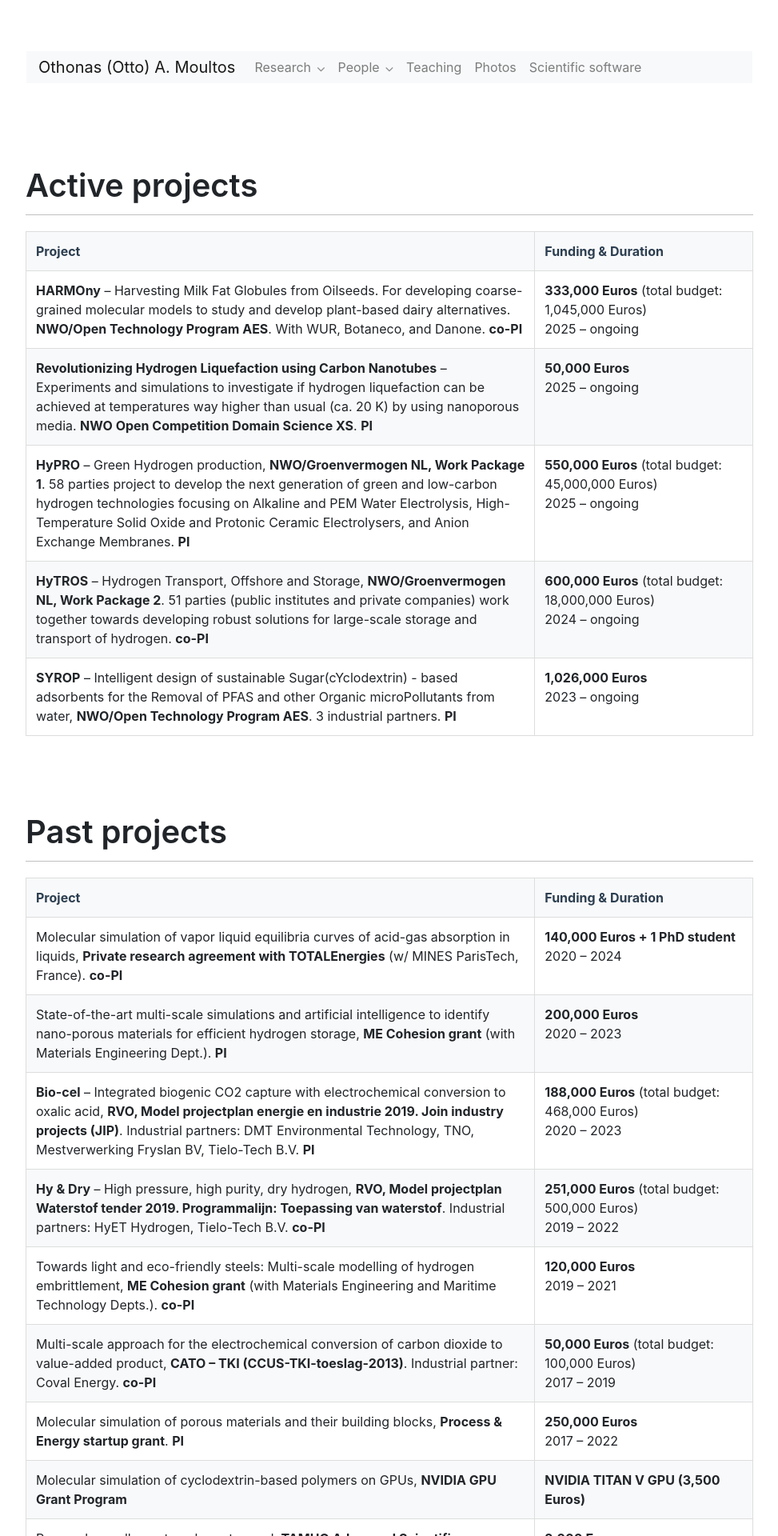
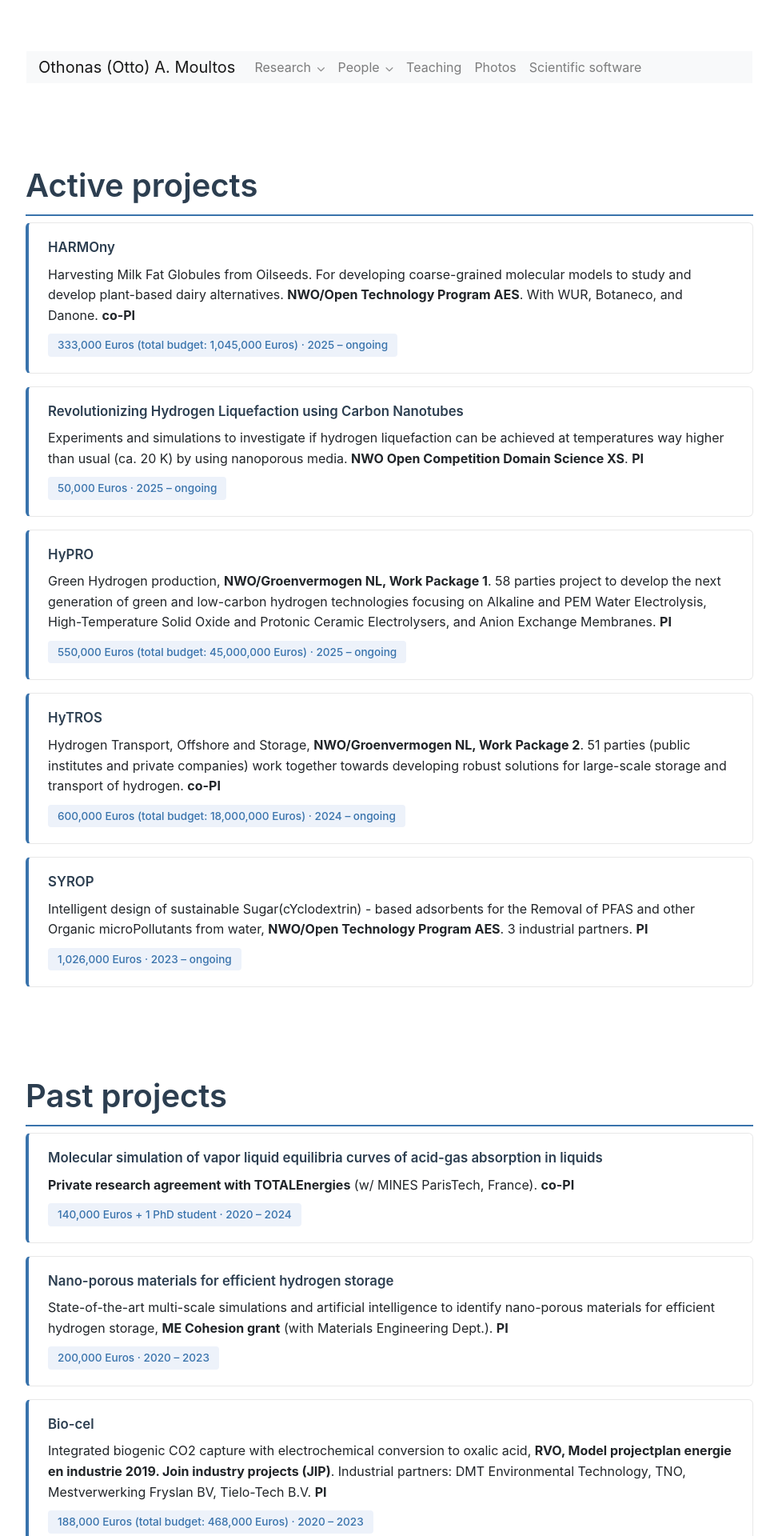
Before and after one commit to omoultosEthTuDelft/web, a Jekyll site: the page built from projects/index.md, in a window 1280 px wide. Shown: the top 1920 px of the page at 80% size, without its empty margins (153-1126 px from the left). Built offline with Jekyll 4.4.1, drawn with Linux system fonts in a browser that asks for light colours; nearby versions of some CDN libraries; some of the changed text lies outside the part shown.

Commit message:
newStyle

```diff
--- a/_layouts/default.html
+++ b/_layouts/default.html
@@ -80,7 +80,16 @@
     <hr>
 </div>
 
-<p class="text-center text-muted"><small>&copy; Othonas Moultos &nbsp; | &nbsp; Last Update: {{ site.time | date_to_string }} &nbsp; | &nbsp; Web site code on <a href="https://github.com/omoultosEthTuDelft/web">Github</a> </small></p>
+<footer class="site-footer">
+  <div class="footer-social">
+    <a href="https://github.com/omoultosEthTuDelft" title="GitHub"><i class="fa-brands fa-github"></i></a>
+    <a href="https://scholar.google.ca/citations?user=r6fFwkQAAAAJ&hl=en" title="Google Scholar"><i class="fa-solid fa-graduation-cap"></i></a>
+    <a href="https://nl.linkedin.com/in/othonas-moultos-498585a9" title="LinkedIn"><i class="fa-brands fa-linkedin-in"></i></a>
+    <a href="https://www.researchgate.net/profile/Othon-Moultos" title="ResearchGate"><i class="fa-brands fa-researchgate"></i></a>
+    <a href="https://orcid.org/0000-0001-7477-9684" title="ORCID"><i class="fa-brands fa-orcid"></i></a>
+  </div>
+  <small>&copy; Othonas Moultos &nbsp; | &nbsp; Last Update: {{ site.time | date_to_string }} &nbsp; | &nbsp; <a href="https://github.com/omoultosEthTuDelft/web">Source on Github</a></small>
+</footer>
 
 
     <script src="https://code.jquery.com/jquery-3.2.1.slim.min.js" integrity="sha384-KJ3o2DKtIkvYIK3UENzmM7KCkRr/rE9/Qpg6aAZGJwFDMVNA/GpGFF93hXpG5KkN" crossorigin="anonymous"></script>
--- a/css/theme.css
+++ b/css/theme.css
@@ -48,27 +48,30 @@ body {
 
 
 h1, h2 {
-  border-bottom: 1px solid #C0C0C0;
+  border-bottom: 2px solid #3973ac;
   margin-top: 1.8em;
   padding-bottom: 0.3em;
   font-weight: 600;
+  color: #2c3e50;
 }
 
 h3, h4 {
-  border-bottom: 1px dotted #D3D3D3;
+  border-bottom: 1px solid #d5e4f0;
   margin-top: 1.4em;
   padding-bottom: 0.2em;
   font-weight: 500;
+  color: #2c3e50;
 }
 
 h5, h6 {
   margin-top: 1.2em;
   font-weight: 500;
+  color: #34495e;
 }
 
 
-a         { color: #3973ac; }
-a:hover   { color: #000; }
+a         { color: #3973ac; transition: color 0.2s ease; }
+a:hover   { color: #1a5276; }
 a:visited { color: #3973ac; }
 
 /* Person cards for team page */
@@ -132,42 +135,43 @@ a:visited { color: #3973ac; }
 }
 
 .news-item {
-  padding: 10px 12px;
-  border-bottom: 1px solid #eee;
+  padding: 12px 16px;
+  margin-bottom: 6px;
+  border-radius: 6px;
+  border-left: 3px solid transparent;
   display: flex;
   align-items: flex-start;
-  gap: 10px;
-}
-
-.news-item:nth-child(odd) {
-  background-color: #f9f9f9;
-}
-
-.news-item:nth-child(even) {
-  background-color: #fff;
+  gap: 12px;
+  background-color: #f9fafb;
+  transition: background-color 0.2s ease, border-color 0.2s ease;
 }
 
 .news-item:hover {
-  background-color: #f0f7ff;
+  background-color: #edf2fa;
+  border-left-color: #3973ac;
 }
 
 .news-icon {
   flex-shrink: 0;
-  width: 20px;
-  text-align: center;
-  margin-top: 2px;
+  width: 28px;
+  height: 28px;
+  display: flex;
+  align-items: center;
+  justify-content: center;
+  border-radius: 50%;
+  font-size: 0.8rem;
 }
 
-.news-icon.paper { color: #2196F3; }
-.news-icon.graduation { color: #4CAF50; }
-.news-icon.award { color: #FFC107; }
-.news-icon.event { color: #9C27B0; }
-.news-icon.grant { color: #FF9800; }
-.news-icon.welcome { color: #00BCD4; }
+.news-icon.paper { color: #2196F3; background-color: #e3f2fd; }
+.news-icon.graduation { color: #4CAF50; background-color: #e8f5e9; }
+.news-icon.award { color: #F59E0B; background-color: #fef9e7; }
+.news-icon.event { color: #9C27B0; background-color: #f3e5f5; }
+.news-icon.grant { color: #FF9800; background-color: #fff3e0; }
+.news-icon.welcome { color: #00BCD4; background-color: #e0f7fa; }
 
 .news-content {
   flex: 1;
-  line-height: 1.5;
+  line-height: 1.6;
 }
 
 /* Publications year headers */
@@ -197,3 +201,82 @@ a:visited { color: #3973ac; }
 .pub-item:hover {
   background-color: #f8f9fa;
 }
+
+/* Footer */
+.site-footer {
+  background-color: #f8f9fa;
+  border-top: 2px solid #3973ac;
+  padding: 24px 0 18px;
+  margin-top: 30px;
+  text-align: center;
+  color: #666;
+  font-size: 0.85rem;
+}
+
+.footer-social {
+  margin-bottom: 10px;
+}
+
+.footer-social a {
+  display: inline-flex;
+  align-items: center;
+  justify-content: center;
+  width: 36px;
+  height: 36px;
+  border-radius: 50%;
+  background-color: #3973ac;
+  color: #fff;
+  margin: 0 5px;
+  font-size: 1rem;
+  text-decoration: none;
+  transition: background-color 0.2s ease, transform 0.2s ease;
+}
+
+.footer-social a:hover {
+  background-color: #1a5276;
+  transform: translateY(-2px);
+}
+
+.footer-social a:visited {
+  color: #fff;
+}
+
+/* Project cards */
+.project-card {
+  background: #fff;
+  border: 1px solid #e8e8e8;
+  border-left: 4px solid #3973ac;
+  border-radius: 6px;
+  padding: 20px 24px;
+  margin-bottom: 16px;
+  transition: box-shadow 0.2s ease;
+}
+
+.project-card:hover {
+  box-shadow: 0 3px 10px rgba(0,0,0,0.08);
+}
+
+.project-card h4 {
+  border-bottom: none;
+  margin-top: 0;
+  margin-bottom: 8px;
+  font-size: 1.05rem;
+  font-weight: 600;
+  color: #2c3e50;
+}
+
+.project-card p {
+  margin: 0;
+  line-height: 1.6;
+}
+
+.project-card .funding {
+  display: inline-block;
+  margin-top: 10px;
+  padding: 4px 12px;
+  background-color: #edf2fa;
+  border-radius: 4px;
+  font-size: 0.85rem;
+  font-weight: 500;
+  color: #3973ac;
+}
--- a/projects/index.md
+++ b/projects/index.md
@@ -4,127 +4,100 @@ layout: default
 title: "Research projects"
 ---
 
-<!-- <div id="research-projects" class="row">
-<div  style="text-align: justify;" class="col-sm-12">
-	<br/><br/>
-<h5>Active projects</h5> -->
-
-<style>
-    .projects-table {
-        width: 100%;
-        border-collapse: collapse;
-        margin-top: 20px;
-    }
-    .projects-table th, .projects-table td {
-        border: 1px solid #ddd;
-        padding: 12px;
-        text-align: left;
-        vertical-align: top;
-    }
-    .projects-table th {
-        background-color: #f8f9fa;
-        font-weight: bold;
-        color: #2c3e50;
-    }
-    .projects-table tr:nth-child(even) {
-        background-color: #f8f9fa;
-    }
-    .project-column {
-        width: 70%;
-    }
-    .funding-column {
-        width: 30%;
-    }
-</style>
-
-<section markdown="1">
+<section>
 <br/>
 <h1>Active projects</h1>
 
-<table class="projects-table">
-    <thead>
-        <tr>
-            <th class="project-column">Project</th>
-            <th class="funding-column">Funding & Duration</th>
-        </tr>
-    </thead>
-    <tbody>
-        <tr>
-            <td><strong>HARMOny</strong> – Harvesting Milk Fat Globules from Oilseeds. For developing coarse-grained molecular models to study and develop plant-based dairy alternatives. <strong>NWO/Open Technology Program AES</strong>. With WUR, Botaneco, and Danone. <strong>co-PI</strong></td>
-            <td><strong>333,000 Euros</strong> (total budget: 1,045,000 Euros)<br>2025 – ongoing</td>
-        </tr>
-        <tr>
-            <td><strong>Revolutionizing Hydrogen Liquefaction using Carbon Nanotubes</strong> – Experiments and simulations to investigate if hydrogen liquefaction can be achieved at temperatures way higher than usual (ca. 20 K) by using nanoporous media. <strong>NWO Open Competition Domain Science XS</strong>. <strong>PI</strong></td>
-            <td><strong>50,000 Euros</strong> <br>2025 – ongoing</td>
-        </tr>
-        <tr>
-            <td><strong>HyPRO</strong> – Green Hydrogen production, <strong>NWO/Groenvermogen NL, Work Package 1</strong>. 58 parties project to develop the next generation of green and low-carbon hydrogen technologies focusing on Alkaline and PEM Water Electrolysis, High-Temperature Solid Oxide and Protonic Ceramic Electrolysers, and Anion Exchange Membranes. <strong>PI</strong></td>
-            <td><strong>550,000 Euros</strong> (total budget: 45,000,000 Euros)<br>2025 – ongoing</td>
-        </tr>
-        <tr>
-            <td><strong>HyTROS</strong> – Hydrogen Transport, Offshore and Storage, <strong>NWO/Groenvermogen NL, Work Package 2</strong>. 51 parties (public institutes and private companies) work together towards developing robust solutions for large-scale storage and transport of hydrogen. <strong>co-PI</strong></td>
-            <td><strong>600,000 Euros</strong> (total budget: 18,000,000 Euros)<br>2024 – ongoing</td>
-        </tr>
-        <tr>
-            <td><strong>SYROP</strong> – Intelligent design of sustainable Sugar(cYclodextrin) - based adsorbents for the Removal of PFAS and other Organic microPollutants from water, <strong>NWO/Open Technology Program AES</strong>. 3 industrial partners. <strong>PI</strong></td>
-            <td><strong>1,026,000 Euros</strong><br>2023 – ongoing</td>
-        </tr>
-    </tbody>
-</table>
+<div class="project-card">
+  <h4>HARMOny</h4>
+  <p>Harvesting Milk Fat Globules from Oilseeds. For developing coarse-grained molecular models to study and develop plant-based dairy alternatives. <strong>NWO/Open Technology Program AES</strong>. With WUR, Botaneco, and Danone. <strong>co-PI</strong></p>
+  <span class="funding">333,000 Euros (total budget: 1,045,000 Euros) &middot; 2025 – ongoing</span>
+</div>
+
+<div class="project-card">
+  <h4>Revolutionizing Hydrogen Liquefaction using Carbon Nanotubes</h4>
+  <p>Experiments and simulations to investigate if hydrogen liquefaction can be achieved at temperatures way higher than usual (ca. 20 K) by using nanoporous media. <strong>NWO Open Competition Domain Science XS</strong>. <strong>PI</strong></p>
+  <span class="funding">50,000 Euros &middot; 2025 – ongoing</span>
+</div>
+
+<div class="project-card">
+  <h4>HyPRO</h4>
+  <p>Green Hydrogen production, <strong>NWO/Groenvermogen NL, Work Package 1</strong>. 58 parties project to develop the next generation of green and low-carbon hydrogen technologies focusing on Alkaline and PEM Water Electrolysis, High-Temperature Solid Oxide and Protonic Ceramic Electrolysers, and Anion Exchange Membranes. <strong>PI</strong></p>
+  <span class="funding">550,000 Euros (total budget: 45,000,000 Euros) &middot; 2025 – ongoing</span>
+</div>
+
+<div class="project-card">
+  <h4>HyTROS</h4>
+  <p>Hydrogen Transport, Offshore and Storage, <strong>NWO/Groenvermogen NL, Work Package 2</strong>. 51 parties (public institutes and private companies) work together towards developing robust solutions for large-scale storage and transport of hydrogen. <strong>co-PI</strong></p>
+  <span class="funding">600,000 Euros (total budget: 18,000,000 Euros) &middot; 2024 – ongoing</span>
+</div>
+
+<div class="project-card">
+  <h4>SYROP</h4>
+  <p>Intelligent design of sustainable Sugar(cYclodextrin) - based adsorbents for the Removal of PFAS and other Organic microPollutants from water, <strong>NWO/Open Technology Program AES</strong>. 3 industrial partners. <strong>PI</strong></p>
+  <span class="funding">1,026,000 Euros &middot; 2023 – ongoing</span>
+</div>
 
 </section>
 
 <br/>
 
-<section markdown="1">
+<section>
 
 <h1>Past projects</h1>
 
-<table class="projects-table">
-    <thead>
-        <tr>
-            <th class="project-column">Project</th>
-            <th class="funding-column">Funding & Duration</th>
-        </tr>
-    </thead>
-    <tbody>
-        <tr>
-            <td>Molecular simulation of vapor liquid equilibria curves of acid-gas absorption in liquids, <strong>Private research agreement with TOTALEnergies</strong> (w/ MINES ParisTech, France). <strong>co-PI</strong></td>
-            <td><strong>140,000 Euros + 1 PhD student</strong><br>2020 – 2024</td>
-        </tr>
-        <tr>
-            <td>State-of-the-art multi-scale simulations and artificial intelligence to identify nano-porous materials for efficient hydrogen storage, <strong>ME Cohesion grant</strong> (with Materials Engineering Dept.). <strong>PI</strong></td>
-            <td><strong>200,000 Euros</strong><br>2020 – 2023</td>
-        </tr>
-        <tr>
-            <td><strong>Bio-cel</strong> – Integrated biogenic CO2 capture with electrochemical conversion to oxalic acid, <strong>RVO, Model projectplan energie en industrie 2019. Join industry projects (JIP)</strong>. Industrial partners: DMT Environmental Technology, TNO, Mestverwerking Fryslan BV, Tielo-Tech B.V. <strong>PI</strong></td>
-            <td><strong>188,000 Euros</strong> (total budget: 468,000 Euros)<br>2020 – 2023</td>
-        </tr>
-        <tr>
-            <td><strong>Hy & Dry</strong> – High pressure, high purity, dry hydrogen, <strong>RVO, Model projectplan Waterstof tender 2019. Programmalijn: Toepassing van waterstof</strong>. Industrial partners: HyET Hydrogen, Tielo-Tech B.V. <strong>co-PI</strong></td>
-            <td><strong>251,000 Euros</strong> (total budget: 500,000 Euros)<br>2019 – 2022</td>
-        </tr>
-        <tr>
-            <td>Towards light and eco-friendly steels: Multi-scale modelling of hydrogen embrittlement, <strong>ME Cohesion grant</strong> (with Materials Engineering and Maritime Technology Depts.). <strong>co-PI</strong></td>
-            <td><strong>120,000 Euros</strong><br>2019 – 2021</td>
-        </tr>
-        <tr>
-            <td>Multi-scale approach for the electrochemical conversion of carbon dioxide to value-added product, <strong>CATO – TKI (CCUS-TKI-toeslag-2013)</strong>. Industrial partner: Coval Energy. <strong>co-PI</strong></td>
-            <td><strong>50,000 Euros</strong> (total budget: 100,000 Euros)<br>2017 – 2019</td>
-        </tr>
-        <tr>
-            <td>Molecular simulation of porous materials and their building blocks, <strong>Process & Energy startup grant</strong>. <strong>PI</strong></td>
-            <td><strong>250,000 Euros</strong><br>2017 – 2022</td>
-        </tr>
-        <tr>
-            <td>Molecular simulation of cyclodextrin-based polymers on GPUs, <strong>NVIDIA GPU Grant Program</strong></td>
-            <td><strong>NVIDIA TITAN V GPU (3,500 Euros)</strong></td>
-        </tr>
-        <tr>
-            <td>Research excellence travel grant award, <strong>TAMUQ Advanced Scientific Computing (TASC)</strong></td>
-            <td><strong>2,000 Euros</strong></td>
-        </tr>
-    </tbody>
-</table>
+<div class="project-card">
+  <h4>Molecular simulation of vapor liquid equilibria curves of acid-gas absorption in liquids</h4>
+  <p><strong>Private research agreement with TOTALEnergies</strong> (w/ MINES ParisTech, France). <strong>co-PI</strong></p>
+  <span class="funding">140,000 Euros + 1 PhD student &middot; 2020 – 2024</span>
+</div>
+
+<div class="project-card">
+  <h4>Nano-porous materials for efficient hydrogen storage</h4>
+  <p>State-of-the-art multi-scale simulations and artificial intelligence to identify nano-porous materials for efficient hydrogen storage, <strong>ME Cohesion grant</strong> (with Materials Engineering Dept.). <strong>PI</strong></p>
+  <span class="funding">200,000 Euros &middot; 2020 – 2023</span>
+</div>
+
+<div class="project-card">
+  <h4>Bio-cel</h4>
+  <p>Integrated biogenic CO2 capture with electrochemical conversion to oxalic acid, <strong>RVO, Model projectplan energie en industrie 2019. Join industry projects (JIP)</strong>. Industrial partners: DMT Environmental Technology, TNO, Mestverwerking Fryslan BV, Tielo-Tech B.V. <strong>PI</strong></p>
+  <span class="funding">188,000 Euros (total budget: 468,000 Euros) &middot; 2020 – 2023</span>
+</div>
+
+<div class="project-card">
+  <h4>Hy &amp; Dry</h4>
+  <p>High pressure, high purity, dry hydrogen, <strong>RVO, Model projectplan Waterstof tender 2019. Programmalijn: Toepassing van waterstof</strong>. Industrial partners: HyET Hydrogen, Tielo-Tech B.V. <strong>co-PI</strong></p>
+  <span class="funding">251,000 Euros (total budget: 500,000 Euros) &middot; 2019 – 2022</span>
+</div>
+
+<div class="project-card">
+  <h4>Hydrogen embrittlement modelling</h4>
+  <p>Towards light and eco-friendly steels: Multi-scale modelling of hydrogen embrittlement, <strong>ME Cohesion grant</strong> (with Materials Engineering and Maritime Technology Depts.). <strong>co-PI</strong></p>
+  <span class="funding">120,000 Euros &middot; 2019 – 2021</span>
+</div>
+
+<div class="project-card">
+  <h4>Electrochemical conversion of CO2</h4>
+  <p>Multi-scale approach for the electrochemical conversion of carbon dioxide to value-added product, <strong>CATO – TKI (CCUS-TKI-toeslag-2013)</strong>. Industrial partner: Coval Energy. <strong>co-PI</strong></p>
+  <span class="funding">50,000 Euros (total budget: 100,000 Euros) &middot; 2017 – 2019</span>
+</div>
+
+<div class="project-card">
+  <h4>Molecular simulation of porous materials</h4>
+  <p>Molecular simulation of porous materials and their building blocks, <strong>Process &amp; Energy startup grant</strong>. <strong>PI</strong></p>
+  <span class="funding">250,000 Euros &middot; 2017 – 2022</span>
+</div>
+
+<div class="project-card">
+  <h4>Cyclodextrin-based polymers on GPUs</h4>
+  <p>Molecular simulation of cyclodextrin-based polymers on GPUs, <strong>NVIDIA GPU Grant Program</strong></p>
+  <span class="funding">NVIDIA TITAN V GPU (3,500 Euros)</span>
+</div>
+
+<div class="project-card">
+  <h4>Research excellence travel grant</h4>
+  <p><strong>TAMUQ Advanced Scientific Computing (TASC)</strong></p>
+  <span class="funding">2,000 Euros</span>
+</div>
 
 </section>
```
